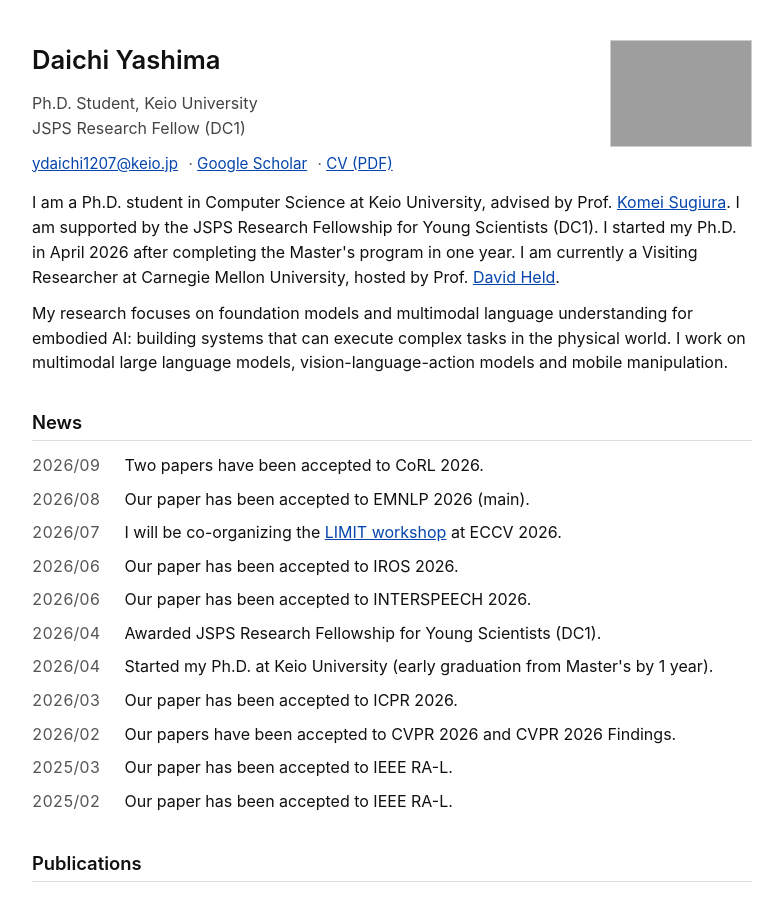
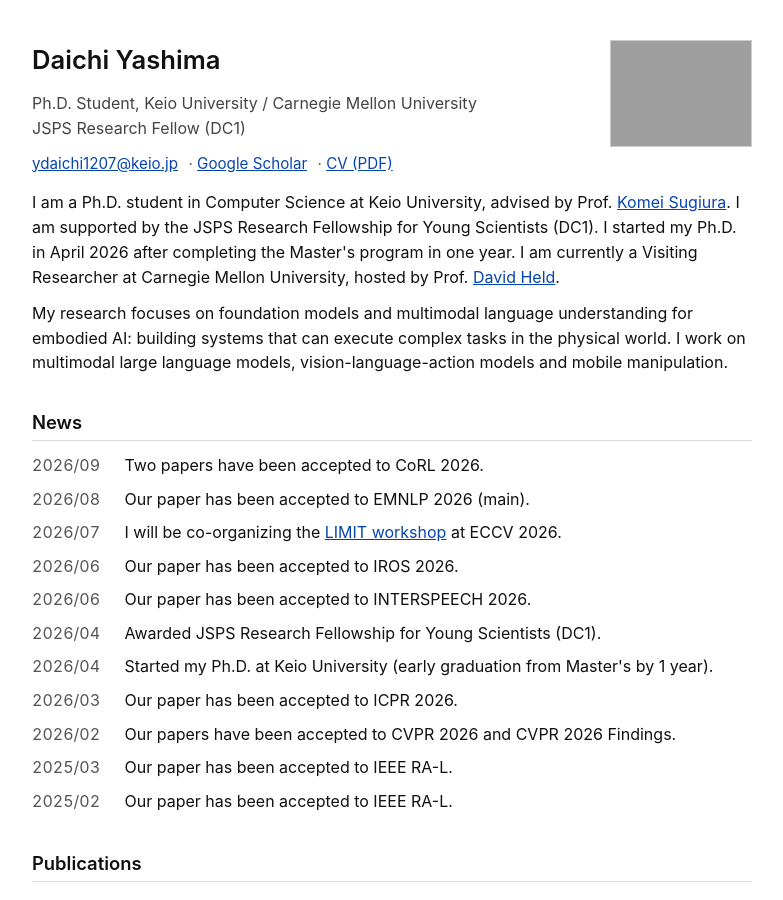
Before and after one commit to daichi1207/daichi1207.github.io, a Jekyll site: the page built from _pages/about.md, in a window 1280 px wide and 900 px high. Shown: the whole window, without its empty margins (248-1031 px from the left). Built offline with Jekyll 4.4.1, drawn with Linux system fonts in a browser that asks for light colours.

Commit message:
:rocket: up

```diff
--- a/_layouts/home.html
+++ b/_layouts/home.html
@@ -8,7 +8,7 @@ layout: minimal
 
 <h1>{{ site.author.name }}</h1>
 <p class="affil">
-  Ph.D. Student, {{ site.author.employer }}<br>
+  Ph.D. Student, {{ site.author.employer }} / Carnegie Mellon University<br>
   JSPS Research Fellow (DC1)
 </p>
 <p class="header-links">
```
